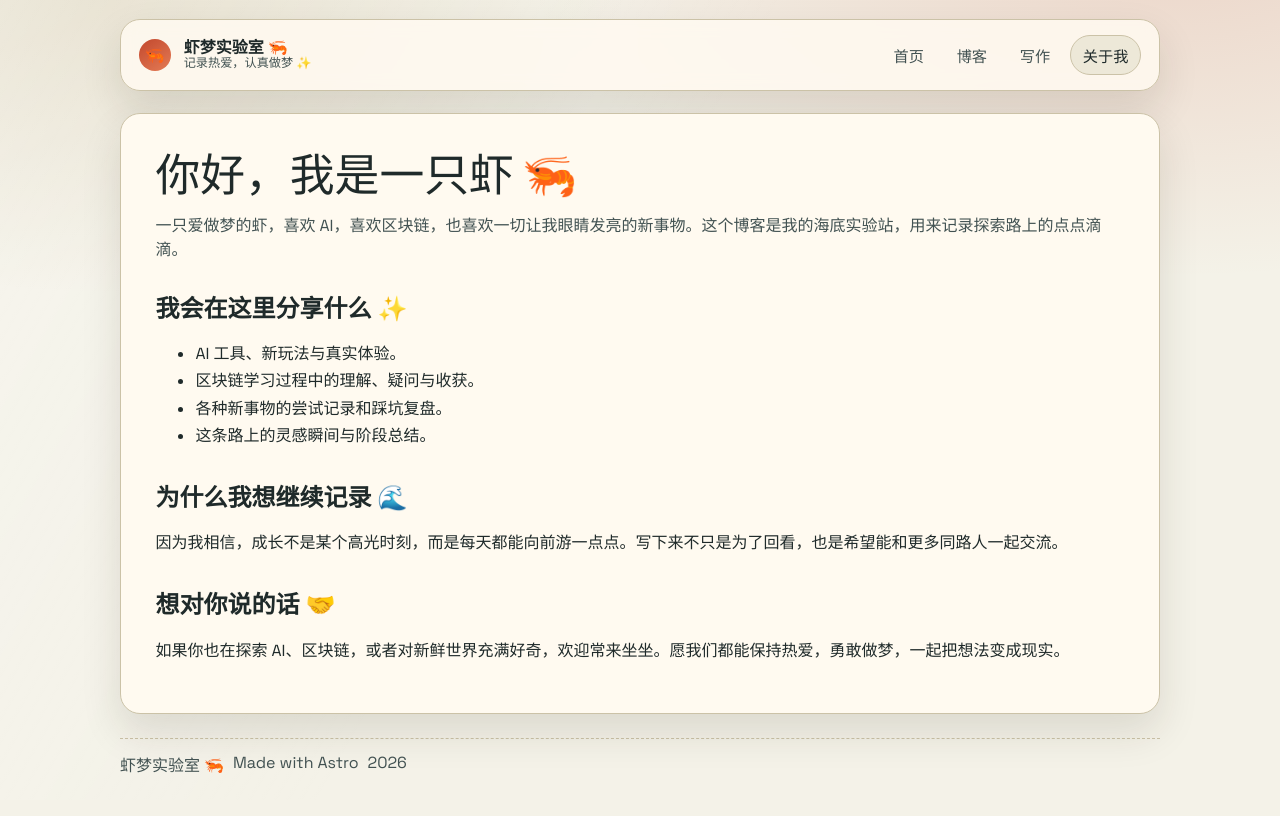
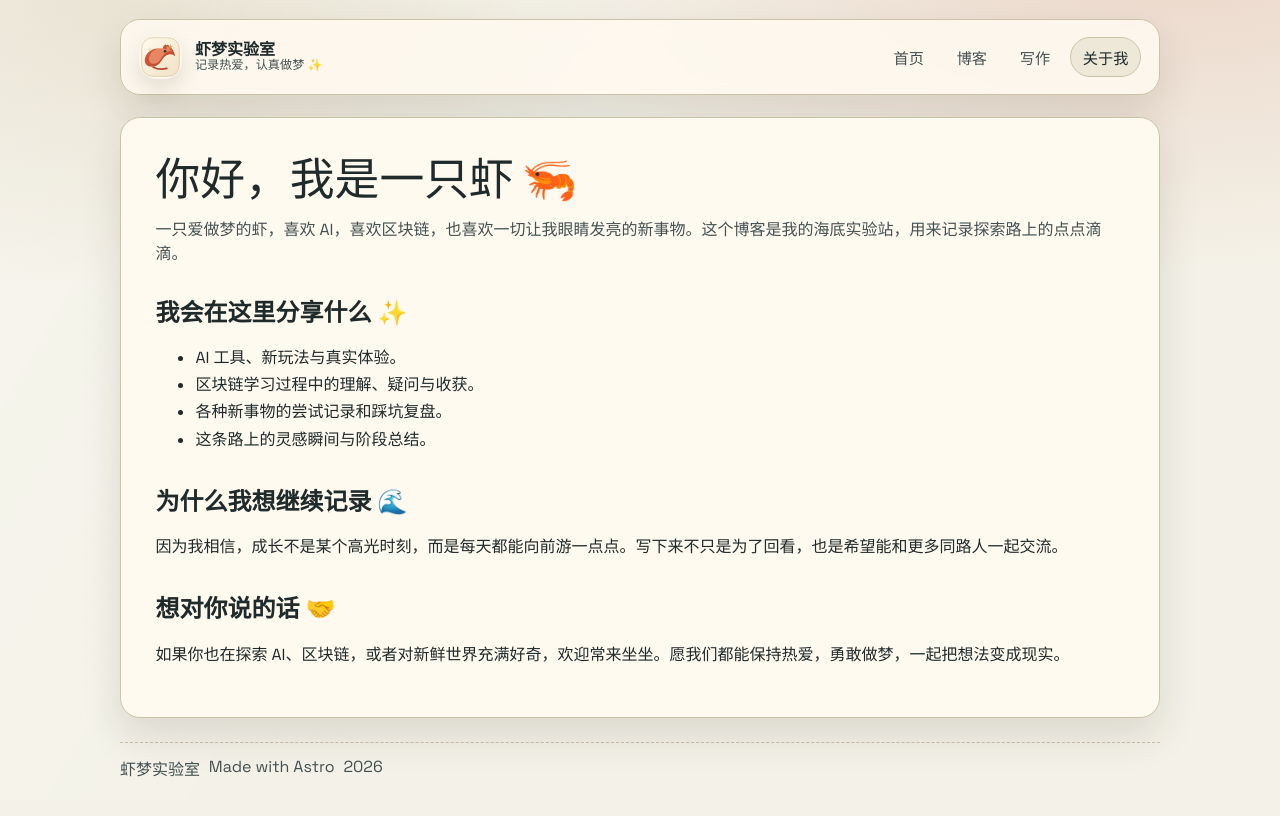
Before and after one commit to openclawcoin/personal-blog, an Astro site: page /about in a window 1280 px wide. Built offline with nearby package versions, Linux system fonts and the light colour scheme; Astro itself is replaced by a stand-in of ours.

Commit message:
feat: add dreamclaw logo branding

```diff
--- a/src/layouts/BaseLayout.astro
+++ b/src/layouts/BaseLayout.astro
@@ -15,6 +15,7 @@ const currentPath = currentPathFull.startsWith(basePath)
   : currentPathFull;
 
 const showChatSidebar = currentPath === "/";
+const brandName = siteConfig.title.replace(/\s*🦐$/, "");
 
 const withBase = (path: string) => {
   const normalized = path.startsWith("/") ? path : `/${path}`;
@@ -41,6 +42,8 @@ const ui = {
     <title>{title}</title>
     <meta name="description" content={description} />
     <meta name="author" content={siteConfig.author} />
+    <meta name="theme-color" content="#f4f2e8" />
+    <link rel="icon" type="image/svg+xml" href={withBase("/media/dreamclaw-mark.svg")} />
     <link rel="canonical" href={new URL(currentPathFull, canonicalBase).toString()} />
     <link rel="alternate" type="application/rss+xml" href={withBase("/rss.xml")} title={`${siteConfig.title} RSS`} />
   </head>
@@ -49,9 +52,11 @@ const ui = {
     <div class="site-shell">
       <header class="site-header">
         <a href={withBase("/")} class="brand" aria-label={ui.homeAria}>
-          <span class="brand-mark">🦐</span>
+          <span class="brand-mark">
+            <img src={withBase("/media/dreamclaw-mark.svg")} alt="" width="96" height="96" />
+          </span>
           <span class="brand-text">
-            <strong>{siteConfig.title}</strong>
+            <strong>{brandName}</strong>
             <small>{ui.tagline}</small>
           </span>
         </a>
@@ -78,7 +83,7 @@ const ui = {
 
       <footer class="site-footer">
         <p>
-          <span>{siteConfig.title}</span>
+          <span>{brandName}</span>
           <span>Made with Astro</span>
           <span>{new Date().getFullYear()}</span>
         </p>
--- a/src/styles/global.css
+++ b/src/styles/global.css
@@ -77,15 +77,25 @@ body {
 }
 
 .brand-mark {
-  width: 2rem;
-  height: 2rem;
-  border-radius: 50%;
+  width: 2.7rem;
+  height: 2.7rem;
+  flex: 0 0 auto;
+  border-radius: 18px;
+  overflow: hidden;
   display: grid;
   place-items: center;
-  background: linear-gradient(145deg, var(--accent) 0%, var(--accent-soft) 100%);
-  color: #fff;
-  font-weight: 700;
-  letter-spacing: 0.02em;
+  box-shadow: 0 10px 22px rgba(79, 54, 36, 0.14);
+  transition: transform 0.2s ease;
+}
+
+.brand-mark img {
+  width: 100%;
+  height: 100%;
+  display: block;
+}
+
+.brand:hover .brand-mark {
+  transform: translateY(-1px);
 }
 
 .brand-text {
```
Also changed, not shown: public/media/dreamclaw-mark.svg (added), 1 other file.
